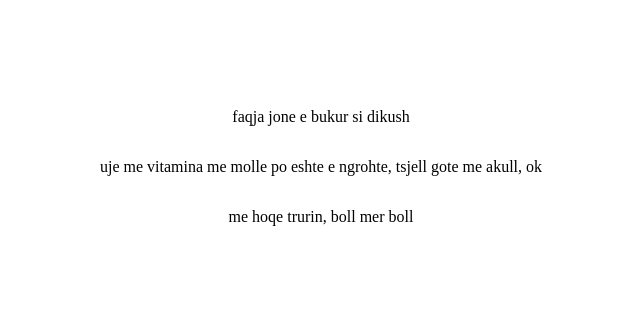
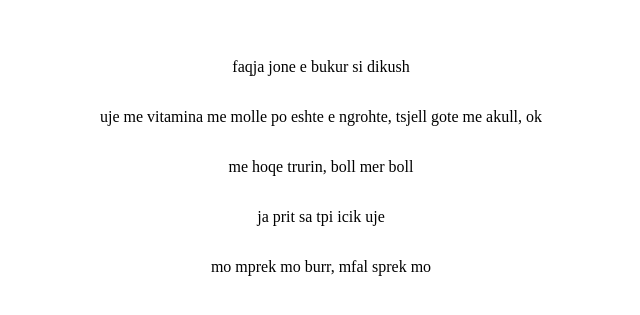
Before and after one commit to Gazmir1000/projekt-multimedia, a plain HTML site: page index.html in a window 1280 px wide. Shown: the part 225-540 px from the top of the page, without its empty margins (319-959 px from the left). Drawn offline with Linux system fonts and the light colour scheme.

Commit message:
lmao lalala

```diff
--- a/index.html
+++ b/index.html
@@ -19,6 +19,8 @@
       <p>
         uje me vitamina me molle po eshte e ngrohte, tsjell gote me akull, ok
         <p>me hoqe trurin, boll mer boll</p>
+        <p>ja prit sa tpi icik uje</p>
+        <p>mo mprek mo burr, mfal sprek mo</p>
       </p>
     </div>
   </body>
```
